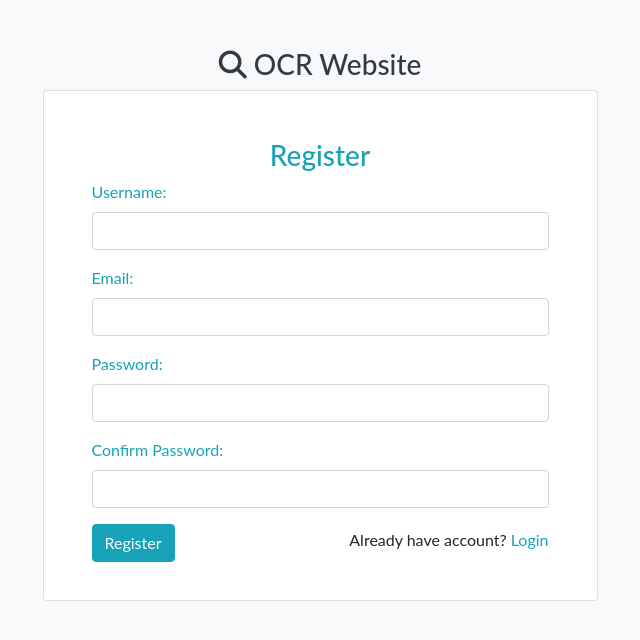
After one commit to Alphaxfst/ocr-web, a Flask app: page /register in a window 1280 px wide. The commit adds this page. Shown: the top 640 px of the page, without its empty margins (320-960 px from the left). Run offline with Flask 2, Linux system fonts and the light colour scheme; some libraries are stand-ins or nearby versions.

Commit message:
Tambah page login dan register

```diff
--- a/app.py
+++ b/app.py
@@ -1,4 +1,4 @@
-from flask import Flask, render_template, request, flash
+from flask import Flask, render_template, request, flash, url_for
 from werkzeug.utils import secure_filename
 from datetime import datetime
 from ocr import *
@@ -21,6 +21,21 @@ def allowedFileExtension(filename):
     else:
         return False
 
+@app.route('/login', methods=['GET', 'POST'])
+def login():
+    if request.method == "POST":
+        pass
+    else:
+        return render_template('login.html')
+
+@app.route('/register', methods=['GET', 'POST'])
+def register():
+    if request.method == "POST":
+        pass
+    else:
+        return render_template('register.html')
+
+@app.route('/index')
 @app.route('/', methods=['GET', 'POST'])
 def index():
     if request.method == "POST":
@@ -51,7 +66,7 @@ def index():
         return render_template('index.html')
 
 @app.route("/history", methods=["GET"])
-def get():
+def history():
     results = mongo.get()
     resultsList = []
 
--- a/static/styles.css
+++ b/static/styles.css
@@ -69,3 +69,12 @@ body {
     text-overflow: ellipsis;
     max-width: 900px;
 }
+
+
+#register-link {
+margin-top: -85px;
+}
+
+#login-link{
+    margin-top: -50px;
+}
--- a/templates/history.html
+++ b/templates/history.html
@@ -7,11 +7,11 @@
     <link rel="stylesheet" href="https://maxcdn.bootstrapcdn.com/bootstrap/4.0.0/css/bootstrap.min.css" integrity="sha384-Gn5384xqQ1aoWXA+058RXPxPg6fy4IWvTNh0E263XmFcJlSAwiGgFAW/dAiS6JXm" crossorigin="anonymous">
     <script src="https://kit.fontawesome.com/48a752667d.js" crossorigin="anonymous"></script>
     <link rel="stylesheet" href="../static/styles.css">
-    <title>OCR Web</title>
+    <title>OCR Web | History</title>
 </head>
 <body class="bg-light">
     <nav class="navbar navbar-expand-md navbar-light bg-dark mb-5">
-        <a href="/" class="navbar-brand text-white ml-4">
+        <a href="{{ url_for('index') }}" class="navbar-brand text-white ml-4">
             <i class="fas fa-search">
                 <span class="title">
                     OCR Web
--- a/templates/index.html
+++ b/templates/index.html
@@ -7,11 +7,11 @@
     <link rel="stylesheet" href="https://maxcdn.bootstrapcdn.com/bootstrap/4.0.0/css/bootstrap.min.css" integrity="sha384-Gn5384xqQ1aoWXA+058RXPxPg6fy4IWvTNh0E263XmFcJlSAwiGgFAW/dAiS6JXm" crossorigin="anonymous">
     <script src="https://kit.fontawesome.com/48a752667d.js" crossorigin="anonymous"></script>
     <link rel="stylesheet" href="../static/styles.css">
-    <title>OCR Web</title>
+    <title>OCR Web | Home</title>
 </head>
 <body class="bg-light">
     <nav class="navbar navbar-expand-md navbar-light bg-dark">
-        <a href="/" class="navbar-brand text-white ml-4">
+        <a href="{{ url_for('index') }}" class="navbar-brand text-white ml-4">
             <i class="fas fa-search">
                 <span class="title">
                     OCR Web
--- /dev/null
+++ b/templates/register.html
@@ -0,0 +1,53 @@
+<!DOCTYPE html>
+<html lang="en">
+    <head>
+        <meta charset="utf-8" />
+        <meta http-equiv="X-UA-Compatible" content="IE=edge" />
+        <meta name="viewport" content="width=device-width, initial-scale=1, shrink-to-fit=no" />
+        <meta name="description" content="" />
+        <meta name="author" content="" />
+        <link rel="stylesheet" href="https://maxcdn.bootstrapcdn.com/bootstrap/4.0.0/css/bootstrap.min.css" integrity="sha384-Gn5384xqQ1aoWXA+058RXPxPg6fy4IWvTNh0E263XmFcJlSAwiGgFAW/dAiS6JXm" crossorigin="anonymous">
+        <script src="https://kit.fontawesome.com/48a752667d.js" crossorigin="anonymous"></script>
+        <link rel="stylesheet" href="../static/styles.css">
+        <title>OCR Web | Register</title>
+    </head>
+    <body class="bg-light">
+        <div id="login">
+            <h3 class="text-center text-dark pt-5"><i class="fas fa-search"></i> OCR Website</h3>
+            <div class="container">
+                <div class="card mx-auto w-50 p-5 mt-2">
+                    <div class="card-content">
+                        <form id="login-form" class="form" action="" method="post">
+                            <h3 class="text-center text-info">Register</h3>
+                            <div class="form-group">
+                                <label for="username" class="text-info">Username:</label><br>
+                                <input type="text" name="username" id="username" class="form-control">
+                            </div>
+                            <div class="form-group">
+                                <label for="email" class="text-info">Email:</label><br>
+                                <input type="email" name="email" id="email" class="form-control">
+                            </div>
+                            <div class="form-group">
+                                <label for="password" class="text-info">Password:</label><br>
+                                <input type="password" name="password" id="password" class="form-control">
+                            </div>
+                            <div class="form-group">
+                                <label for="password" class="text-info">Confirm Password:</label><br>
+                                <input type="password" name="password" id="password" class="form-control">
+                            </div>
+                            <div class="form-group">
+                                <input type="submit" name="submit" class="btn btn-info btn-md" value="Register">
+                            </div>
+                            <div id="login-link" class="text-right">
+                                Already have account? <a href="{{ url_for('login') }}" class="text-info">Login</a>
+                            </div>
+                        </form>
+                    </div>
+                </div>
+            </div>
+        </div>
+        <script src="https://maxcdn.bootstrapcdn.com/bootstrap/4.0.0/js/bootstrap.min.js" integrity="sha384-JZR6Spejh4U02d8jOt6vLEHfe/JQGiRRSQQxSfFWpi1MquVdAyjUar5+76PVCmYl" crossorigin="anonymous"></script>
+        <script src="https://cdnjs.cloudflare.com/ajax/libs/jquery/3.2.1/jquery.min.js"></script>
+        <script src="/static/script.js"></script>
+    </body>
+</html>
```
Also changed, not shown: templates/login.html (added, +46 -0 lines), templates/result.html (+4 -4 lines).
